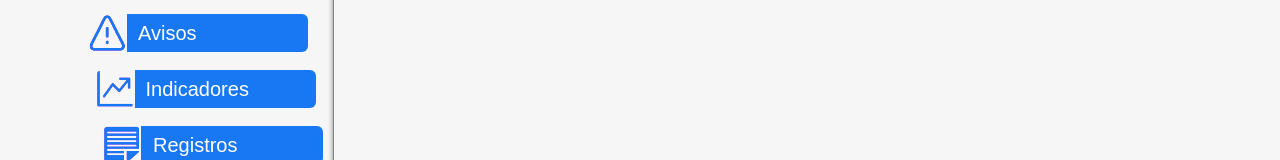
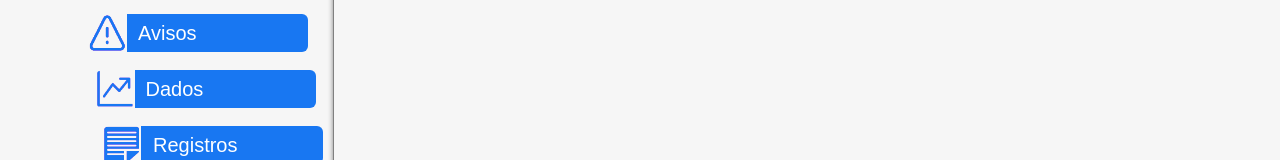
Before and after one commit to 69-richard-dias-ribeiro/tcc_web_frontend, a Vue app: page /#/pagina_inicial in a window 1280 px wide. Shown: the part 397-557 px from the top of the page. Built offline with nearby package versions, Linux system fonts and the light colour scheme.

Commit message:
company page modified (logo fields removed)

```diff
--- a/src/views/Empresa.vue
+++ b/src/views/Empresa.vue
@@ -18,14 +18,12 @@
         <br /><br />
         <label for="endereco">Endereço</label><br />
         <input id="endereco" type="text" v-model="newEmpresa.endereco" />
-        <br /><br /><br />
-        <div style="border: 1px solid black; background-color: rgb(220, 220, 220);
-                    display: inline; padding: 2.5px; box-shadow: 3px 3px 3px gray;">... *inserção do logotipo aqui* ...</div>
         <br /><br />
 
 
 
-        <h3 style="color: rgb(85, 85, 85)">Definição da localização do terreno - coordenadas</h3>
+
+        <h3><u>Definição da localização do terreno - coordenadas</u></h3>
         <label for="area_q1">Canto superior direito (ex.: 12,345678)</label><br />
         <input type="number" id="area_q1" v-model="newEmpresa.area[0]" /><br /><br />
         <img src="../assets/input_localizacao_empresa-quadrante-1.png" /><br /><br />
@@ -72,14 +70,12 @@
         <br />
         <h4>Endereço</h4>
         {{ empresa.endereco }}
-        <br /><br /><br />
-        <div style="border: 1px solid black; background-color: rgb(220, 220, 220);
-                    display: inline; padding: 2.5px; box-shadow: 3px 3px 3px gray;">... *logotipo aqui* ...</div>
         <br /><br />
 
 
 
-        <h3 style="color: rgb(85, 85, 85)">Definição da localização do terreno - coordenadas</h3>
+
+        <h3><u>Definição da localização do terreno - coordenadas</u></h3>
         <h4>Canto superior direito</h4>
         {{ empresa.area[0] }}<br />
         <h4>Canto superior esquerdo</h4>
@@ -100,14 +96,12 @@
         <br /><br />
         <label for="endereco">Endereço</label><br />
         <input id="endereco" type="text" v-model="newEmpresa.endereco" />
-        <br /><br /><br />
-        <div style="border: 1px solid black; background-color: rgb(220, 220, 220);
-                    display: inline; padding: 2.5px; box-shadow: 3px 3px 3px gray;">... *inserção do logotipo aqui* ...</div>
         <br /><br />
 
 
 
-        <h3 style="color: rgb(85, 85, 85)">Definição da localização do terreno - coordenadas</h3>
+
+        <h3><u>Definição da localização do terreno - coordenadas</u></h3>
         <label for="area_q1">Canto superior direito (ex.: 12,345678)</label><br />
         <input type="number" id="area_q1" v-model="newEmpresa.area[0]" /><br /><br />
         <img src="../assets/input_localizacao_empresa-quadrante-1.png" /><br /><br />
--- a/src/views/Home.vue
+++ b/src/views/Home.vue
@@ -37,8 +37,8 @@
       </router-link><br/><br/>
 
       <router-link to="/" style="margin-left: 60px;">
-          <button id="metrics_btn" class="blue_btn">
-              Indicadores
+          <button id="data_btn" class="blue_btn">
+              Dados
           </button>
       </router-link><br/><br/>
 
@@ -203,8 +203,8 @@ export default {
   width: 220px;
 }
 
-#metrics_btn {
-  background-image: url("../assets/metrics_icon.png");
+#data_btn {
+  background-image: url("../assets/data_icon.png");
   width: 220px;
 }
 
```
Also changed, not shown: src/assets/data_icon.png (renamed from src/assets/metrics_icon.png).
